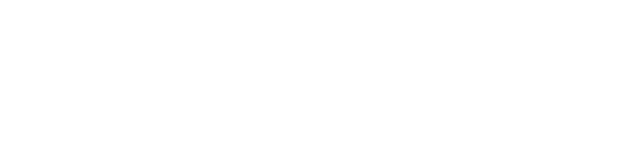
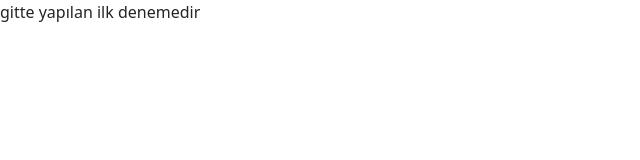
Before and after one commit to cgezer/Ecodation_FullStack9_Frontend, a plain HTML site: page Ecodation_FullStack9_Frontend/assist/template.html in a window 1280 px wide. Shown: the whole page, without its empty margins (0-640 px from the left). Drawn offline with nearby package versions, Linux system fonts and the light colour scheme.

Commit message:
deneme_3

```diff
--- a/Ecodation_FullStack9_Frontend/assist/template.html
+++ b/Ecodation_FullStack9_Frontend/assist/template.html
@@ -20,5 +20,5 @@
     <script src="https://cdn.jsdelivr.net/npm/@popperjs/core@2.11.6/dist/umd/popper.min.js"></script>
     <script src="https://cdn.jsdelivr.net/npm/bootstrap@5.2.1/dist/js/bootstrap.min.js"></script>
 </body>
-
+ gitte yapılan ilk denemedir
 </html>
```
